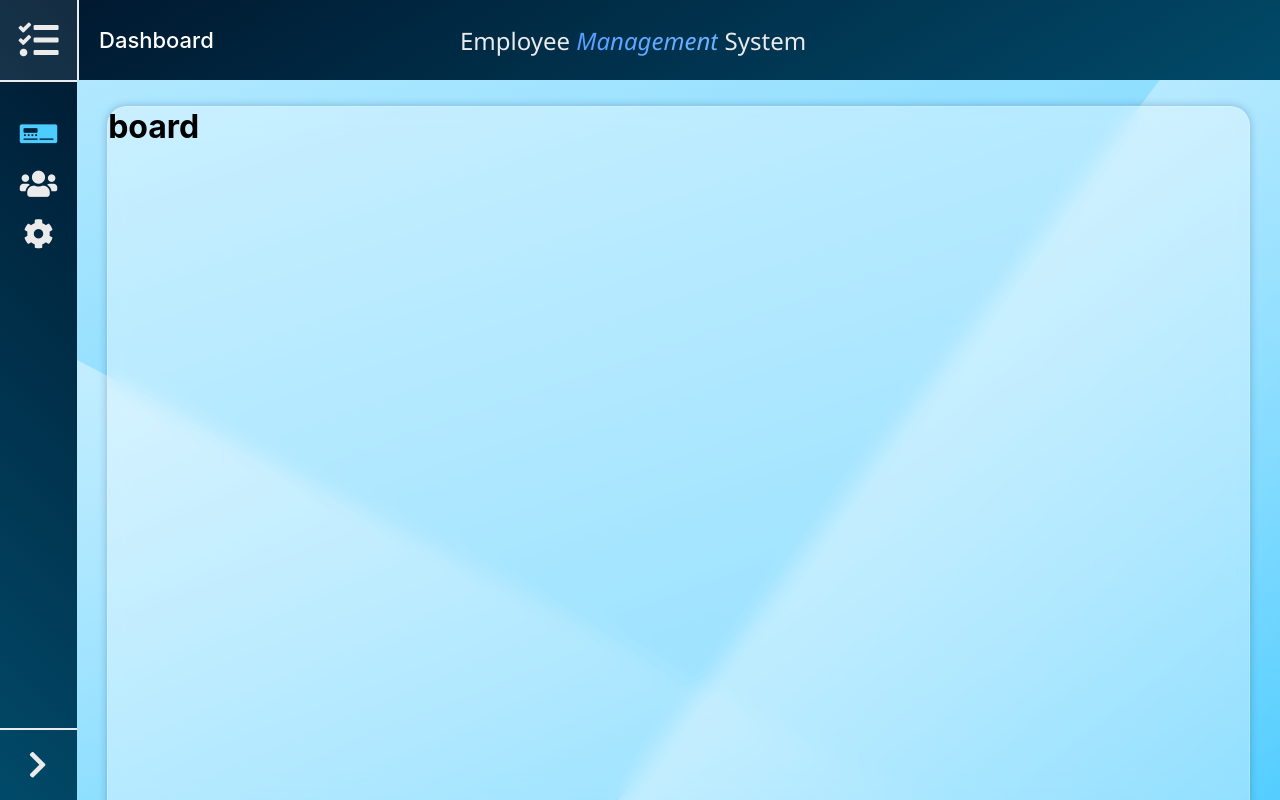
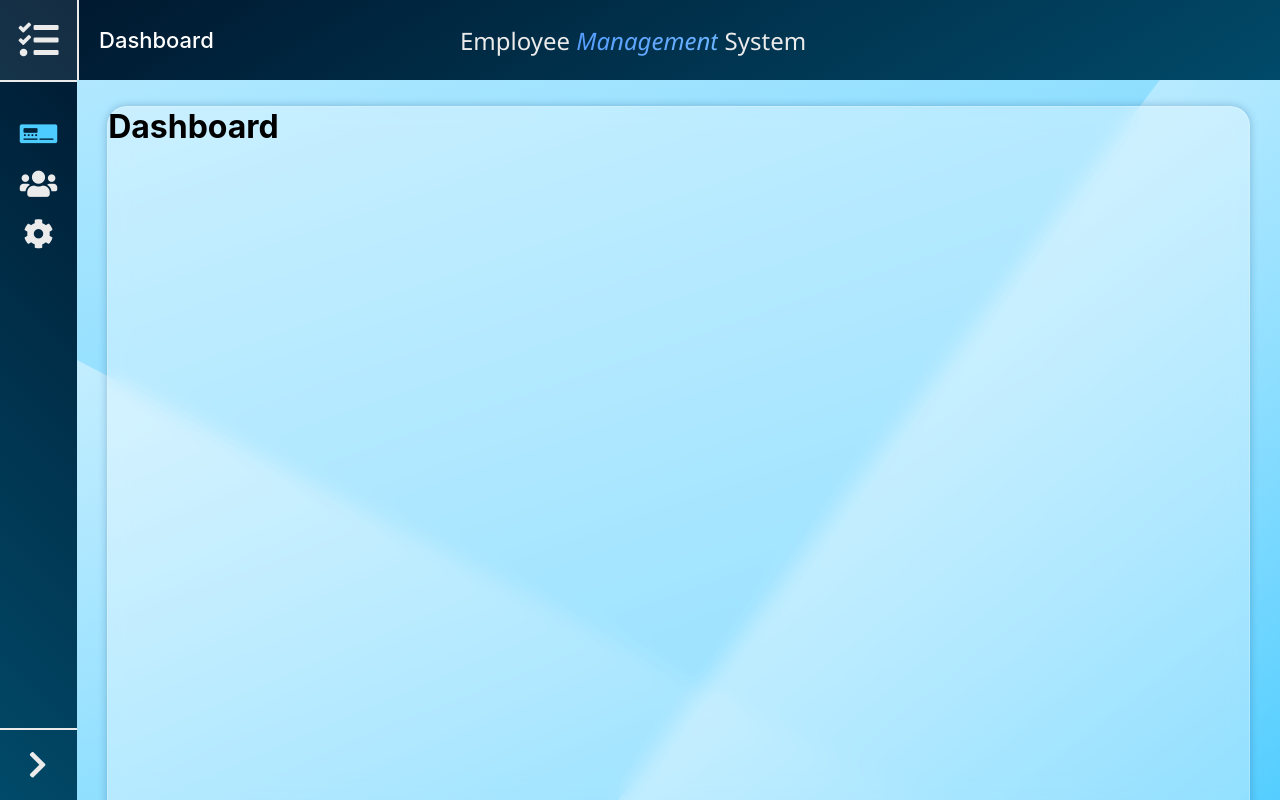
Before and after one commit to Reckadon/EmployeeManagementSite, a React (Create React App) app: page / in a window 1280 px wide. Built offline with nearby package versions, Linux system fonts and the light colour scheme.

Commit message:
Revert "Update Dashboard.js"
This reverts commit dab4ca619c21625b6c46fc29fc614a2ff9cee5b2.

```diff
--- a/src/components/Dashboard/Dashboard.js
+++ b/src/components/Dashboard/Dashboard.js
@@ -3,7 +3,7 @@ import React, { Component } from "react";
 class Dashboard extends Component {
   state = {};
   render() {
-    return <h1 style={{ margin: "0px" }}>board</h1>;
+    return <h1 style={{ margin: "0px" }}>Dashboard</h1>;
   }
 }
 
```
